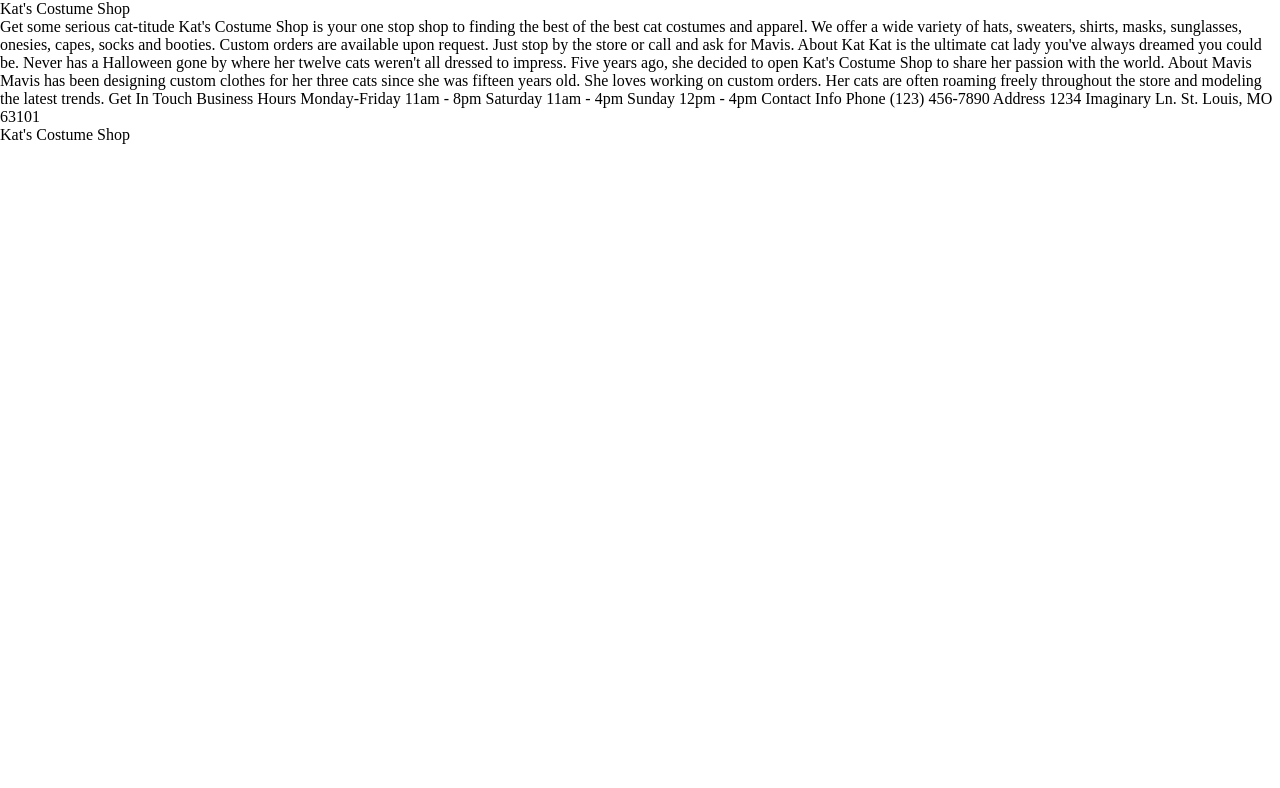
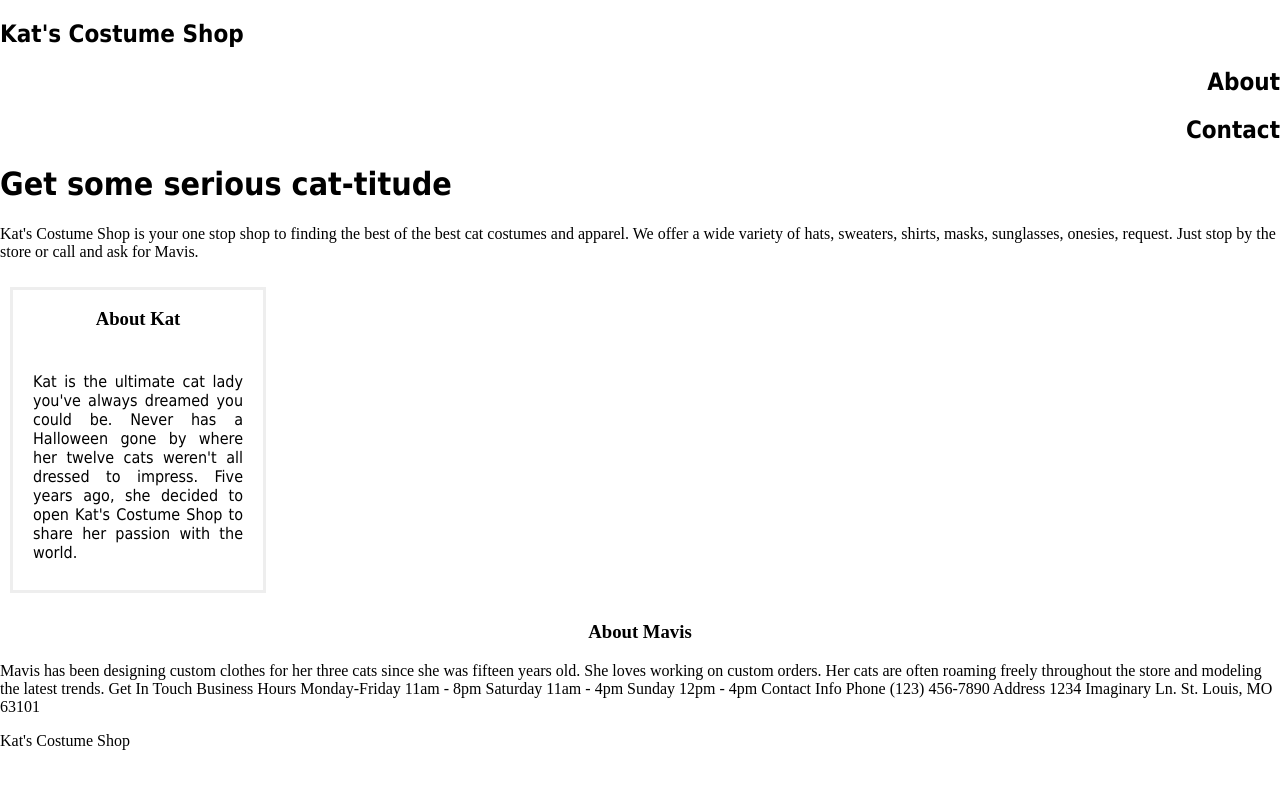
Before and after one commit to katnes/cat-costume-codergirl-2017, a plain HTML site: page index.html in a window 1280 px wide. Drawn offline with Linux system fonts and the light colour scheme.

Commit message:
Changes to Kat's section.

```diff
--- a/assets/css/index.css
+++ b/assets/css/index.css
@@ -1,5 +1,36 @@
 body {
   margin: 0;
+}
+
+h1 {
+  font-family: tahoma;
+}
+
+h2{
+  font-family: tahoma;
+  text-align: right;
+
+}
+
+h3{
+  text-align: center;
+}
+
+h4{
+  font-family: tahoma;
+  font-weight: lighter;
+  text-align: justify;
+  padding: 20px;
+
+}
+
+.floating-box {
+    display: inline-block;
+    width: 250px;
+    height: 300px;
+    margin: 10px;
+    border: 3px solid #EEEEEE;
+
 }
 
 
--- a/index.html
+++ b/index.html
@@ -1,3 +1,4 @@
+<!DOCTYPE html>
 <html>
   <head>
     <title>Kat's Constume Shop</title>
@@ -8,26 +9,33 @@
 
   <body>
     <nav>
-      Kat's Costume Shop
+          <h1>Kat's Costume Shop</h1>
+          <h2>About</h2>
+          <h2>Contact</h2>
     </nav>
     <div class=splash>
     </div>
 
     <div class='main'>
-      Get some serious cat-titude
-      Kat's Costume Shop is your one stop shop to finding the
+      <h1>
+        Get some serious cat-titude
+      </h1>
+      <p>Kat's Costume Shop is your one stop shop to finding the
       best of the best cat costumes and apparel. We offer a wide
       variety of hats, sweaters, shirts, masks, sunglasses, onesies,
-      capes, socks and booties. Custom orders are available upon
-      request. Just stop by the store or call and ask for Mavis.
+       request. Just stop by the store or call and ask for Mavis.</p>
 
-      About Kat
-      Kat is the ultimate cat lady you've always dreamed you could
+<div class="floating-box"><h3>About Kat</h3>
+
+      <h4>Kat is the ultimate cat lady you've always dreamed you could
       be. Never has a Halloween gone by where her twelve cats weren't
       all dressed to impress. Five years ago, she decided to open
-      Kat's Costume Shop to share her passion with the world.
+      Kat's Costume Shop to share her passion with the world.</h4>
+</div>
 
-      About Mavis
+      <h3>
+        About Mavis
+      </h3>
       Mavis has been designing custom clothes for her three
       cats since she was fifteen years old. She loves working on
       custom orders. Her cats are often roaming freely throughout
@@ -48,7 +56,7 @@
       St. Louis, MO 63101
     </div>
     <footer>
-      Kat's Costume Shop
+      <p>Kat's Costume Shop</p>
     </footer>
   </body>
 </html>
```
